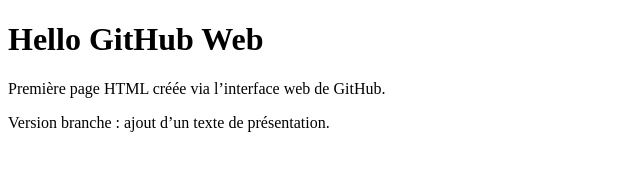
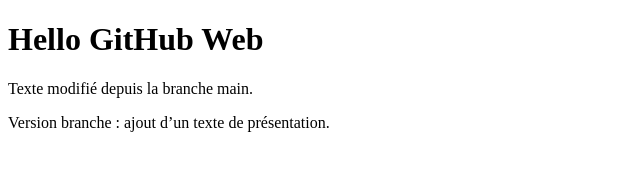
Before and after one commit to Hakan3101/hello-github-web, a plain HTML site: page index.html in a window 1280 px wide. Shown: the whole page, without its empty margins (0-640 px from the left). Drawn offline with Linux system fonts and the light colour scheme.

Commit message:
chore: modifie la phrase principale

```diff
--- a/index.html
+++ b/index.html
@@ -6,7 +6,7 @@
 </head>
 <body>
   <h1>Hello GitHub Web</h1>
-  <p>Première page HTML créée via l’interface web de GitHub.</p>
+  <p>Texte modifié depuis la branche main.</p>
   <p>Version branche : ajout d’un texte de présentation.</p>
 </body>
 </html>
```
